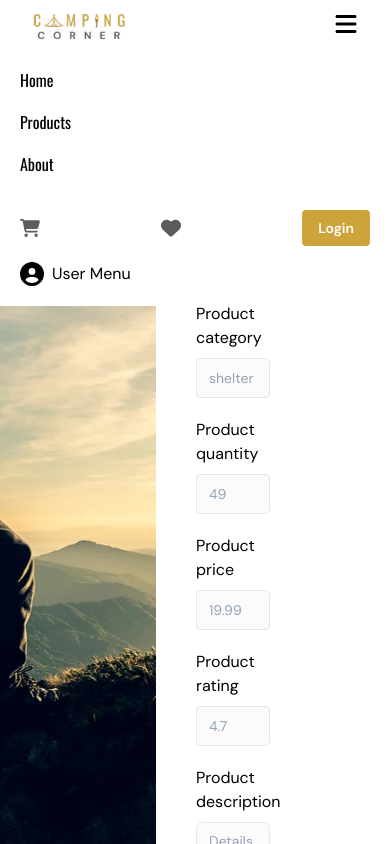
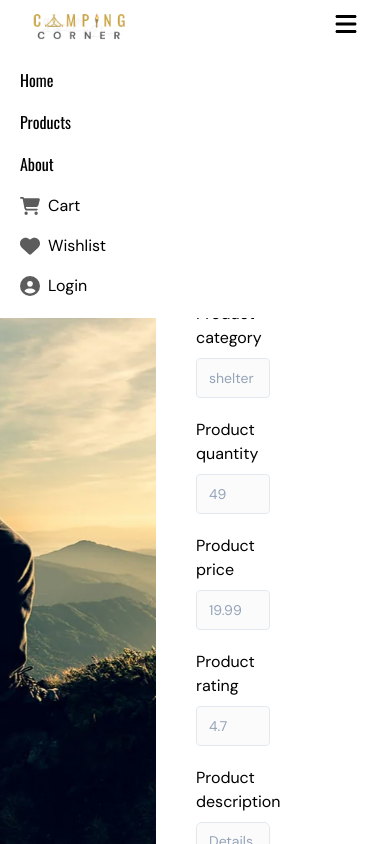
Before and after one commit to nahidul-fahim/camping-corner-client-a4, a React (Vite) app: page /add-product in a window 390 px wide. Both pictures are taken after a click on the button 346 px from the left and 23 px from the top of the page. Shown: the top 844 px of the page. Built offline with nearby package versions, Linux system fonts and the light colour scheme.

Commit message:
completed the header

```diff
--- a/src/components/header/Header.tsx
+++ b/src/components/header/Header.tsx
@@ -6,7 +6,6 @@ import { Button } from "../ui/button";
 import { useAppDispatch, useAppSelector } from "@/redux/hooks";
 import { logout, selectCurrentUser } from "@/redux/features/auth/authSlice";
 import CustomDropdown from "../customDropDown/CustomDropDown";
-
 
 const Header = () => {
   const [isMenuOpen, setIsMenuOpen] = useState(false);
@@ -107,27 +106,34 @@ const Header = () => {
           <div className="w-full md:hidden mt-4 absolute bg-white top-8 left-[50%] translate-x-[-50%] px-5 py-5">
             <div className="flex flex-col gap-4">
               {navMenu}
-              <div className="flex items-center justify-between mt-4">
+              <Link to="/cart" className="flex items-center gap-2">
                 <FaCartShopping className="text-bodyText text-xl" />
+                <span>Cart</span>
+              </Link>
+              <Link to="/wishlist" className="flex items-center gap-2">
                 <FaHeart className="text-bodyText text-xl" />
-                {currentUser ? (
-                  <Button onClick={handleLogout}>Logout</Button>
-                ) : (
-                  <Link to={"/login"}>
-                    <Button>Login</Button>
-                  </Link>
-                )}
-              </div>
-              <CustomDropdown
-                trigger={
-                  <button className="focus:outline-none flex items-center gap-2">
-                    <FaCircleUser className="text-2xl" />
-                    <span>{currentUser?.name || "User Menu"}</span>
-                  </button>
-                }
-                label={currentUser?.name}
-                menuGroup={adminLinks}
-              />
+                <span>Wishlist</span>
+              </Link>
+              {currentUser && (
+                <>
+                  {adminLinks.map((link, index) => (
+                    <Link key={index} to={link.link} className="flex items-center gap-2">
+                      <span>{link.name}</span>
+                    </Link>
+                  ))}
+                </>
+              )}
+              {currentUser ? (
+                <button onClick={handleLogout} className="flex items-center gap-2">
+                  <FaCircleUser className="text-bodyText text-xl" />
+                  <span>Logout</span>
+                </button>
+              ) : (
+                <Link to="/login" className="flex items-center gap-2">
+                  <FaCircleUser className="text-bodyText text-xl" />
+                  <span>Login</span>
+                </Link>
+              )}
             </div>
           </div>
         )}
```
